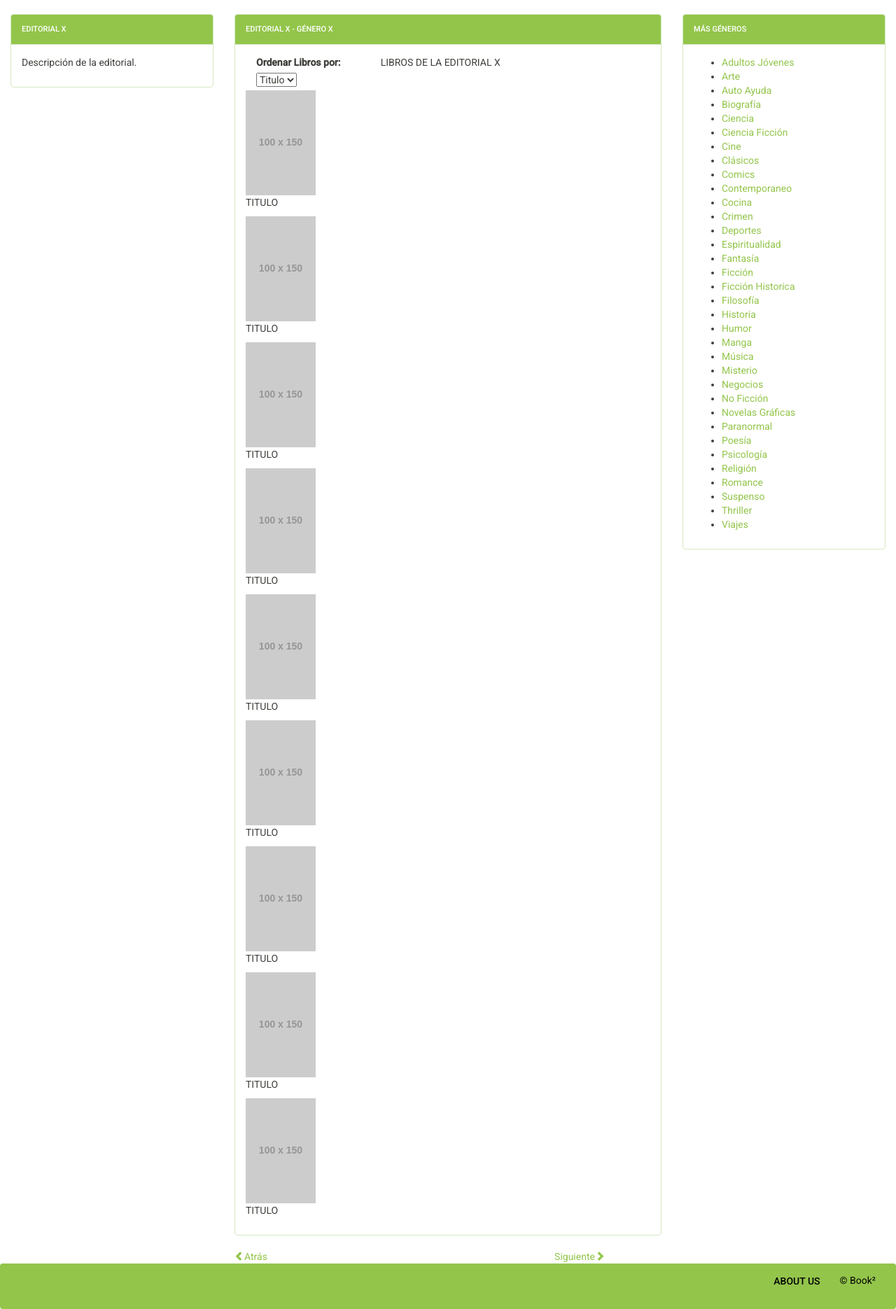
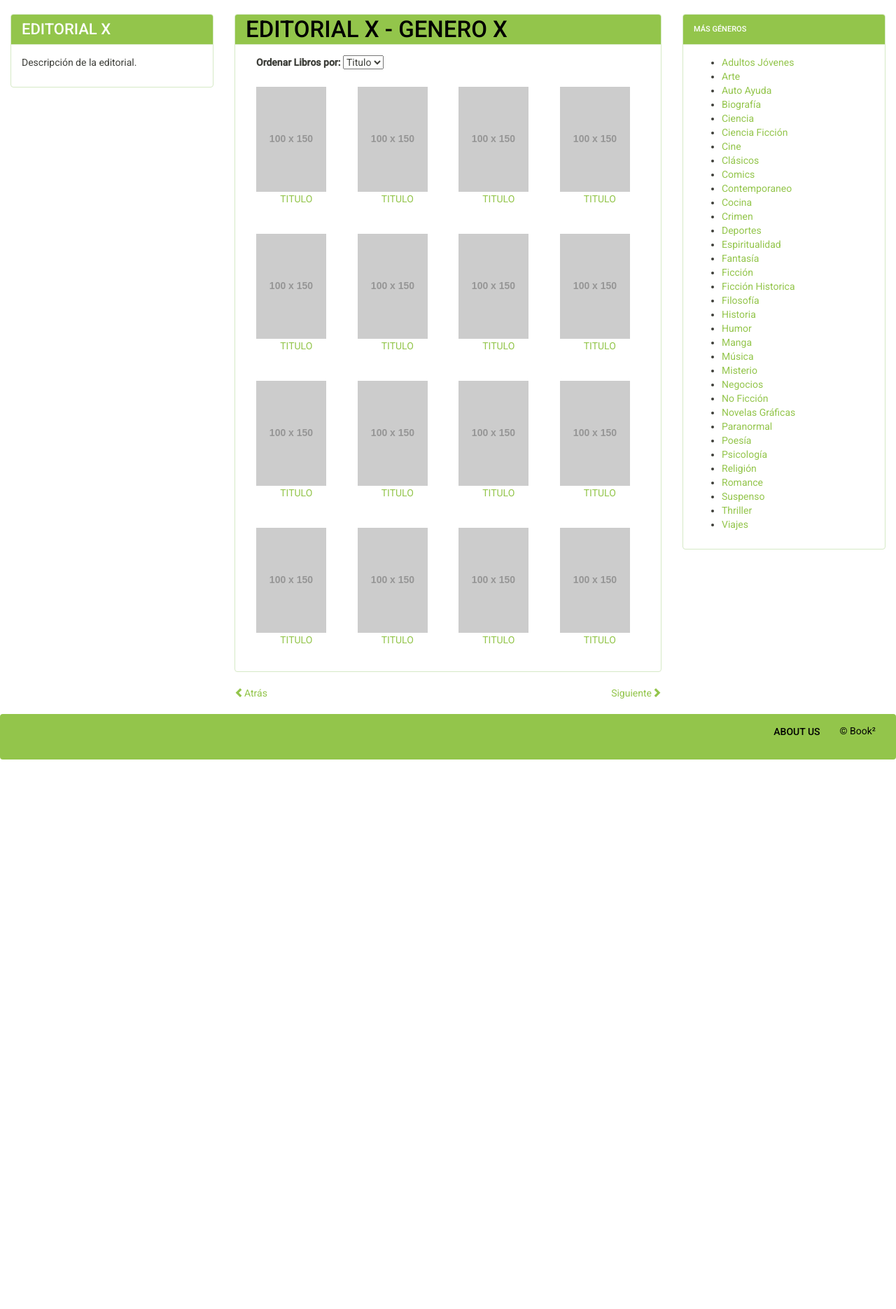
Before and after one commit to bennymc/Proyecto, a PHP site: page /editorialGenero.php in a window 1280 px wide. Shown: the part 64-1934 px from the top of the page at 70% size. After the commit the page ends 1149 px from the top, so only its background shows below. Run offline with PHP 8.4, Linux system fonts and the light colour scheme; grey boxes labelled with a size stand in for pictures from a placeholder-image service; some libraries are stand-ins or nearby versions.

Commit message:
acomode libros en editorial genero

```diff
--- a/editorialGenero.php
+++ b/editorialGenero.php
@@ -1,93 +1,107 @@
 <?php
 	include "includes/navbar.html";
 ?>
+<!-- ***************** EDITORIAL - GENERO **************************** -->
+<!-- ***************** INICIA ASIDE IZQ **************************** -->
 	<aside class="col-md-3">
-
-
 		<div class="panel panel-success">
 			<div class="panel-heading">
-				    <h1 class="panel-title" id="titulo">EDITORIAL X</h1>
+			    <h3 class="TituloGrande">EDITORIAL X</h3>
 			</div>
 			<div class="panel-body">
 			    <p>Descripción de la editorial.</p>
 			</div>
     	</div>
-
-
-
 	</aside>
+<!-- ***************** FIN ASIDE IZQ **************************** -->
+<!-- ***************** INICIA SECTION **************************** -->
 <section class="col-md-6">
     	<div class="panel panel-success">
 			<div class="panel-heading">
-				    <h1 class="panel-title" id="librero">EDITORIAL X - GÉNERO X</h1>
+		     	<h1 class="Contenedoresdelibros">EDITORIAL X - GENERO X</h1>
 			</div>
-				  <div class="panel-body">
-
-
-				    <div class="col-md-4">
+			<div class="panel-body" id="contenedorgenero">
+			    <div class="col-md-12">
 			    	<label  for="ordenar">Ordenar Libros por:</label>
 				    <select id="ordenar" name="ordenar">
 				      	<option value="titulo">Titulo</option>
 				      	<option value="autor">Autor</option>
-
 				      	<option value="año">Año</option>
 				    </select>
 				</div>
-					 <p> LIBROS DE LA EDITORIAL X<br/><br/></p>
-					 <div id="enlibrero" >
-
+				<div class="col-md-3">
 				 	<a href="ejemplar.php"><img src="http://placehold.it/100x150" alt="Libro"></a>
-					 	<p>TITULO</p>
+				 	<a href="ejemplar.php" class="center-block">TITULO</a>
 				</div>
-					 <div id="enlibrero">
-
+				<div class="col-md-3">
 				 	<a href="ejemplar.php"><img src="http://placehold.it/100x150" alt="Libro"></a>
-					 	<p>TITULO</p>
+				 	<a href="ejemplar.php" class="center-block">TITULO</a>
 				</div>
-					 <div id="enlibrero">
-
+				<div class="col-md-3">
 				 	<a href="ejemplar.php"><img src="http://placehold.it/100x150" alt="Libro"></a>
-					 	<p>TITULO</p>
+				 	<a href="ejemplar.php" class="center-block">TITULO</a>
 				</div>
-					 <div id="enlibrero">
-
+				<div class="col-md-3">
 				 	<a href="ejemplar.php"><img src="http://placehold.it/100x150" alt="Libro"></a>
-					 	<p>TITULO</p>
+				 	<a href="ejemplar.php" class="center-block">TITULO</a>
 				</div>
-					 <div id="enlibrero">
-
+				<div class="col-md-3">
 				 	<a href="ejemplar.php"><img src="http://placehold.it/100x150" alt="Libro"></a>
-					 	<p>TITULO</p>
+				 	<a href="ejemplar.php" class="center-block">TITULO</a>
 				</div>
-					 <div id="enlibrero">
-
+				<div class="col-md-3">
 				 	<a href="ejemplar.php"><img src="http://placehold.it/100x150" alt="Libro"></a>
-					 	<p>TITULO</p>
+				 	<a href="ejemplar.php" class="center-block">TITULO</a>
 				</div>
-					 <div id="enlibrero">
-
+				<div class="col-md-3">
 				 	<a href="ejemplar.php"><img src="http://placehold.it/100x150" alt="Libro"></a>
-					 	<p>TITULO</p>
+				 	<a href="ejemplar.php" class="center-block">TITULO</a>
 				</div>
-					 <div id="enlibrero">
-
+				<div class="col-md-3">
 				 	<a href="ejemplar.php"><img src="http://placehold.it/100x150" alt="Libro"></a>
-					 	<p>TITULO</p>
+				 	<a href="ejemplar.php" class="center-block">TITULO</a>
 				</div>
-					 <div id="enlibrero">
-
+				<div class="col-md-3">
 				 	<a href="ejemplar.php"><img src="http://placehold.it/100x150" alt="Libro"></a>
-					 	<p>TITULO</p>
+				 	<a href="ejemplar.php" class="center-block">TITULO</a>
 				</div>
-
-
-
+				<div class="col-md-3">
+				 	<a href="ejemplar.php"><img src="http://placehold.it/100x150" alt="Libro"></a>
+				 	<a href="ejemplar.php" class="center-block">TITULO</a>
+				</div>
+				<div class="col-md-3">
+				 	<a href="ejemplar.php"><img src="http://placehold.it/100x150" alt="Libro"></a>
+				 	<a href="ejemplar.php" class="center-block">TITULO</a>
+				</div>
+				<div class="col-md-3">
+				 	<a href="ejemplar.php"><img src="http://placehold.it/100x150" alt="Libro"></a>
+				 	<a href="ejemplar.php" class="center-block">TITULO</a>
+				</div>
+				<div class="col-md-3">
+				 	<a href="ejemplar.php"><img src="http://placehold.it/100x150" alt="Libro"></a>
+				 	<a href="ejemplar.php" class="center-block">TITULO</a>
+				</div>
+				<div class="col-md-3">
+				 	<a href="ejemplar.php"><img src="http://placehold.it/100x150" alt="Libro"></a>
+				 	<a href="ejemplar.php" class="center-block">TITULO</a>
+				</div>
+				<div class="col-md-3">
+				 	<a href="ejemplar.php"><img src="http://placehold.it/100x150" alt="Libro"></a>
+				 	<a href="ejemplar.php" class="center-block">TITULO</a>
+				</div>
+				<div class="col-md-3">
+				 	<a href="ejemplar.php"><img src="http://placehold.it/100x150" alt="Libro"></a>
+				 	<a href="ejemplar.php" class="center-block">TITULO</a>
 				</div>
 			</div>
+		</div>
+		<div class="flechas">
 			<a href="#"><span class="glyphicon glyphicon-chevron-left"></span>Atrás</a>
-	    	<a href="#" class="col-md-offset-8">Siguiente<span class="glyphicon glyphicon-chevron-right"></span></a>
+	    	<a href="#" class="pull-right">Siguiente<span class="glyphicon glyphicon-chevron-right"></span></a>
+	    </div>
 	</section>
-
+<!-- ***************** FIN SECTION **************************** -->
+<!-- ***************** INICIA ASIDE DER **************************** -->
 	<aside class="col-md-3 " >
 		<div class="panel panel-success">
 			<div class="panel-heading">
@@ -133,6 +147,7 @@
 			</div>
 		</div>
 	</aside>
+<!-- ***************** FIN ASIDE DER **************************** -->
 <?php
 	include "includes/footer.html";
 ?>
```
Lines whose indentation alone changed are shown as unchanged.
